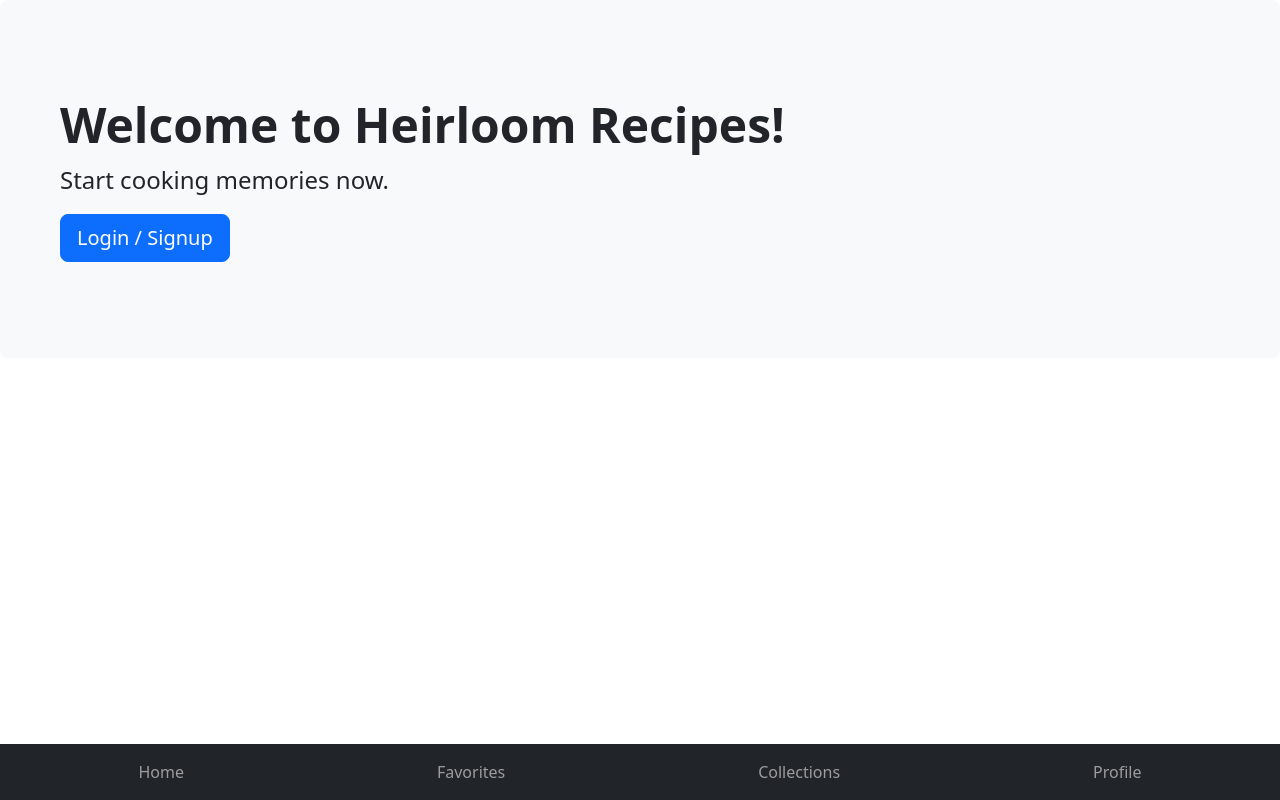
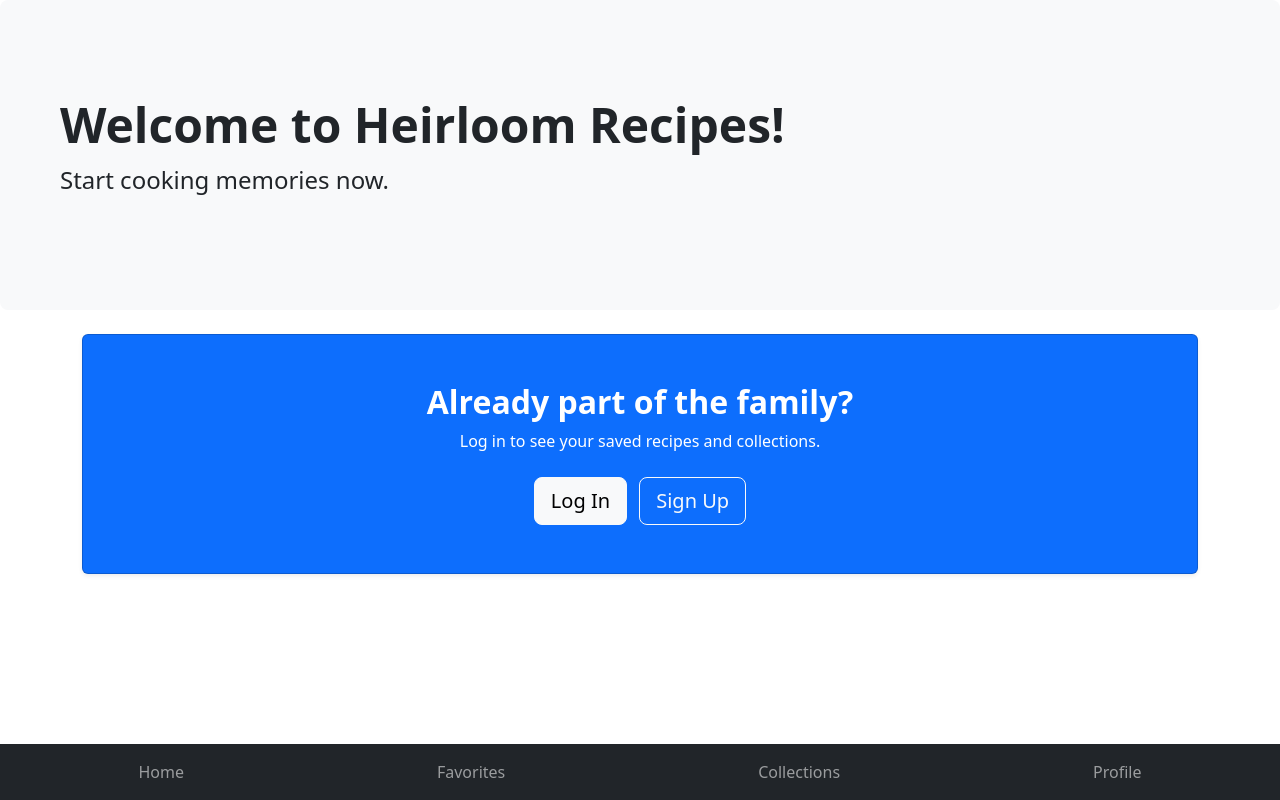
Before and after one commit to Potatog8/1800_202630_BBY15, a website built with Vite: page index.html in a window 1280 px wide. Built offline with nearby package versions, Linux system fonts and the light colour scheme.

Commit message:
added a call to action (login/signup)

```diff
--- a/index.html
+++ b/index.html
@@ -35,12 +35,20 @@
         <h1 class="display-5 fw-bold">Welcome to Heirloom Recipes!</h1>
 
         <p class="col-md-8 fs-4">Start cooking memories now.</p>
-
-        <button class="btn btn-primary btn-lg" type="button">
-          Login / Signup
-        </button>
       </div>
     </div>
+    <section class="container mb-5">
+      <div class="card text-center text-bg-primary shadow-sm">
+        <div class="card-body p-5">
+          <h2 class="card-title fw-bold">Already part of the family?</h2>
+          <p class="card-text mb-4">
+            Log in to see your saved recipes and collections.
+          </p>
+          <a href="login.html" class="btn btn-light btn-lg me-2">Log In</a>
+          <a href="signup.html" class="btn btn-outline-light btn-lg">Sign Up</a>
+        </div>
+      </div>
+    </section>
     <!---------------------------------------------->
     <!-- Your own JavaScript functions go here    -->
     <!---------------------------------------------->
```
